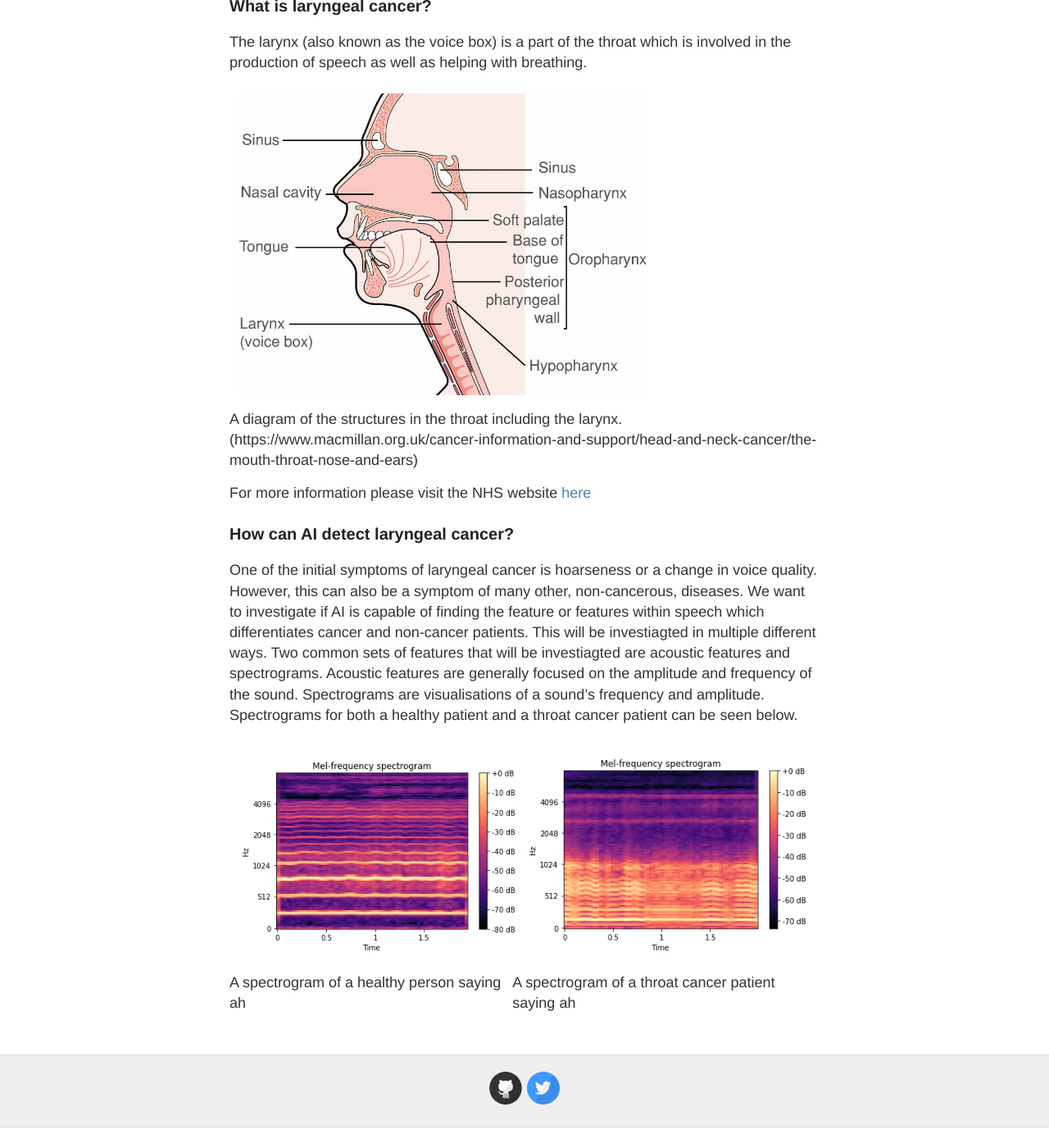
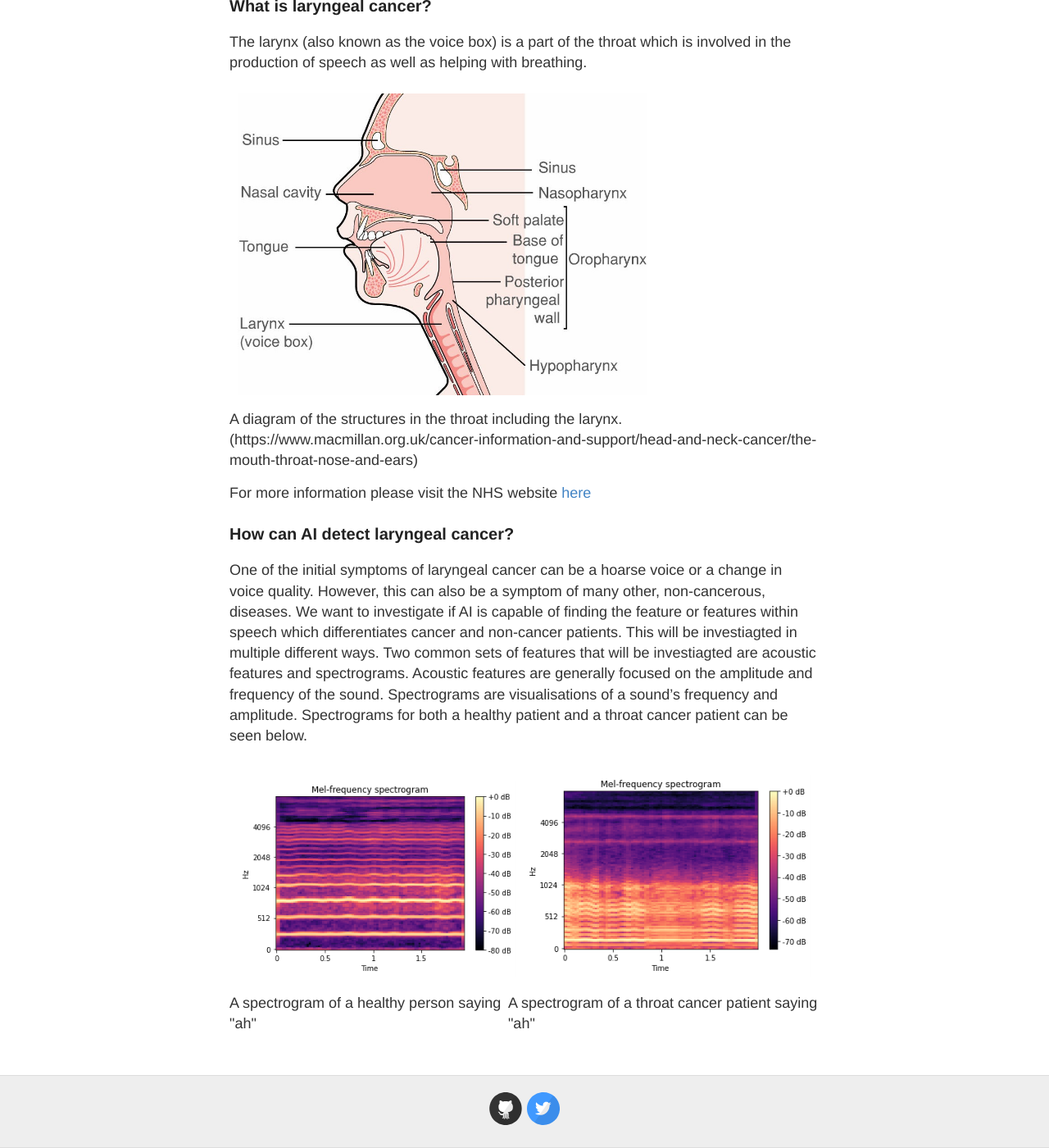
Before and after one commit to mary-paterson/mary-paterson.github.io, a Jekyll site: the page built from aboutProject.md, in a window 1280 px wide and 1400 px high, scrolled down 648 px. Shown: the whole window at 82% size. Built offline with Jekyll 4.4.1, drawn with Linux system fonts in a browser that asks for light colours; before the commit the page ends 2023 px from its top, so only the background shows below that.

Commit message:
Update aboutProject.md

```diff
--- a/aboutProject.md
+++ b/aboutProject.md
@@ -18,7 +18,7 @@
 For more information please visit the NHS website [here](https://www.nhs.uk/conditions/laryngeal-cancer/)
 
 ### How can AI detect laryngeal cancer?
-One of the initial symptoms of laryngeal cancer is hoarseness or a change in voice quality. However, this can also be a symptom of many other, non-cancerous, diseases. We want to investigate if AI is capable of finding the feature or features within speech which differentiates cancer and non-cancer patients. This will be investiagted in multiple different ways. Two common sets of features that will be investiagted are acoustic features and spectrograms. Acoustic features are generally focused on the amplitude and frequency of the sound. Spectrograms are visualisations of a sound's frequency and amplitude. Spectrograms for both a healthy patient and a throat cancer patient can be seen below.
+One of the initial symptoms of laryngeal cancer can be a hoarse voice or a change in voice quality. However, this can also be a symptom of many other, non-cancerous, diseases. We want to investigate if AI is capable of finding the feature or features within speech which differentiates cancer and non-cancer patients. This will be investiagted in multiple different ways. Two common sets of features that will be investiagted are acoustic features and spectrograms. Acoustic features are generally focused on the amplitude and frequency of the sound. Spectrograms are visualisations of a sound's frequency and amplitude. Spectrograms for both a healthy patient and a throat cancer patient can be seen below.
 
 <table>
   <tr>
@@ -26,7 +26,7 @@
     <th><img  width="350"  src="/images/CancerSpec.png" style="margin:20px 10px" align="right"></th>
   </tr>
   <tr>
-    <td>A spectrogram of a healthy person saying ah</td>
-    <td>A spectrogram of a throat cancer patient saying ah</td>
+    <td>A spectrogram of a healthy person saying "ah"</td>
+    <td>A spectrogram of a throat cancer patient saying "ah"</td>
   </tr>
 </table>
```
